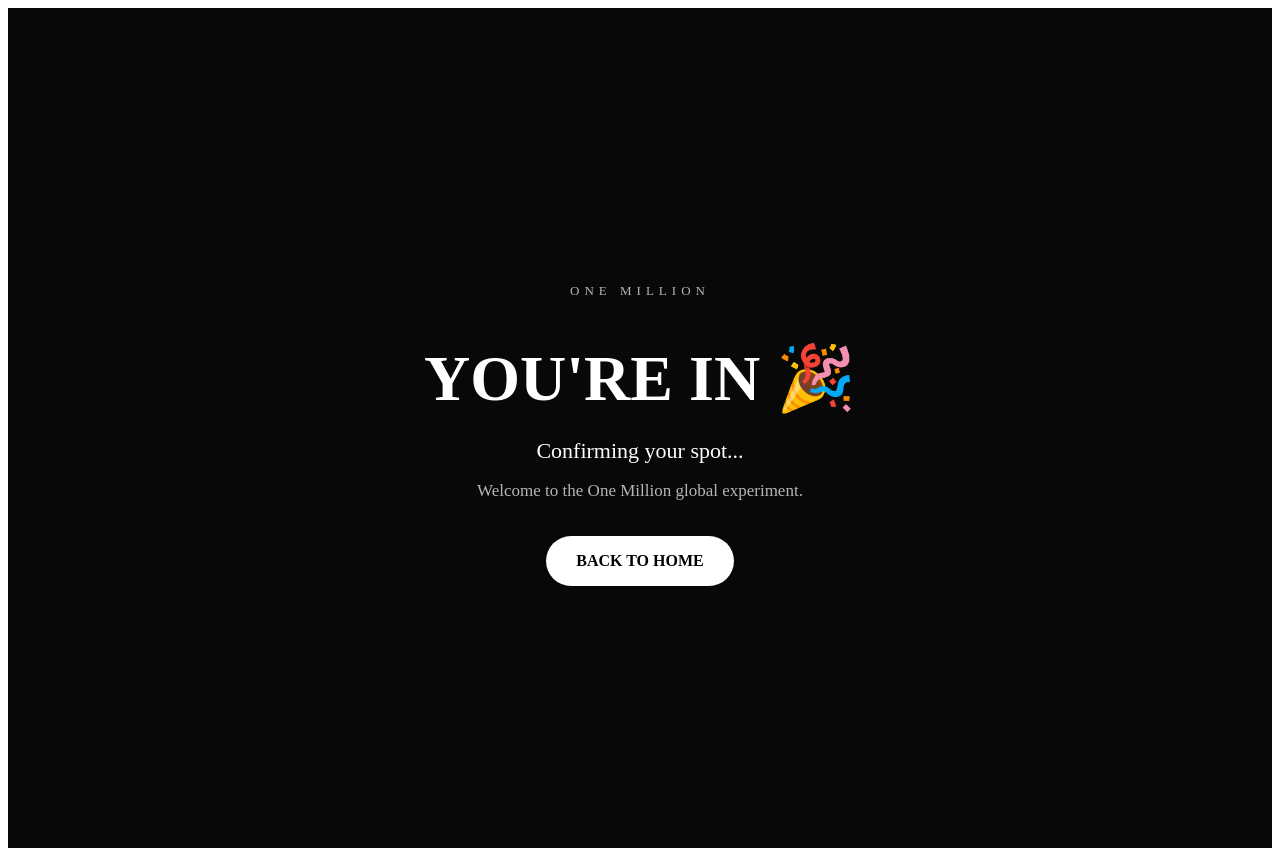
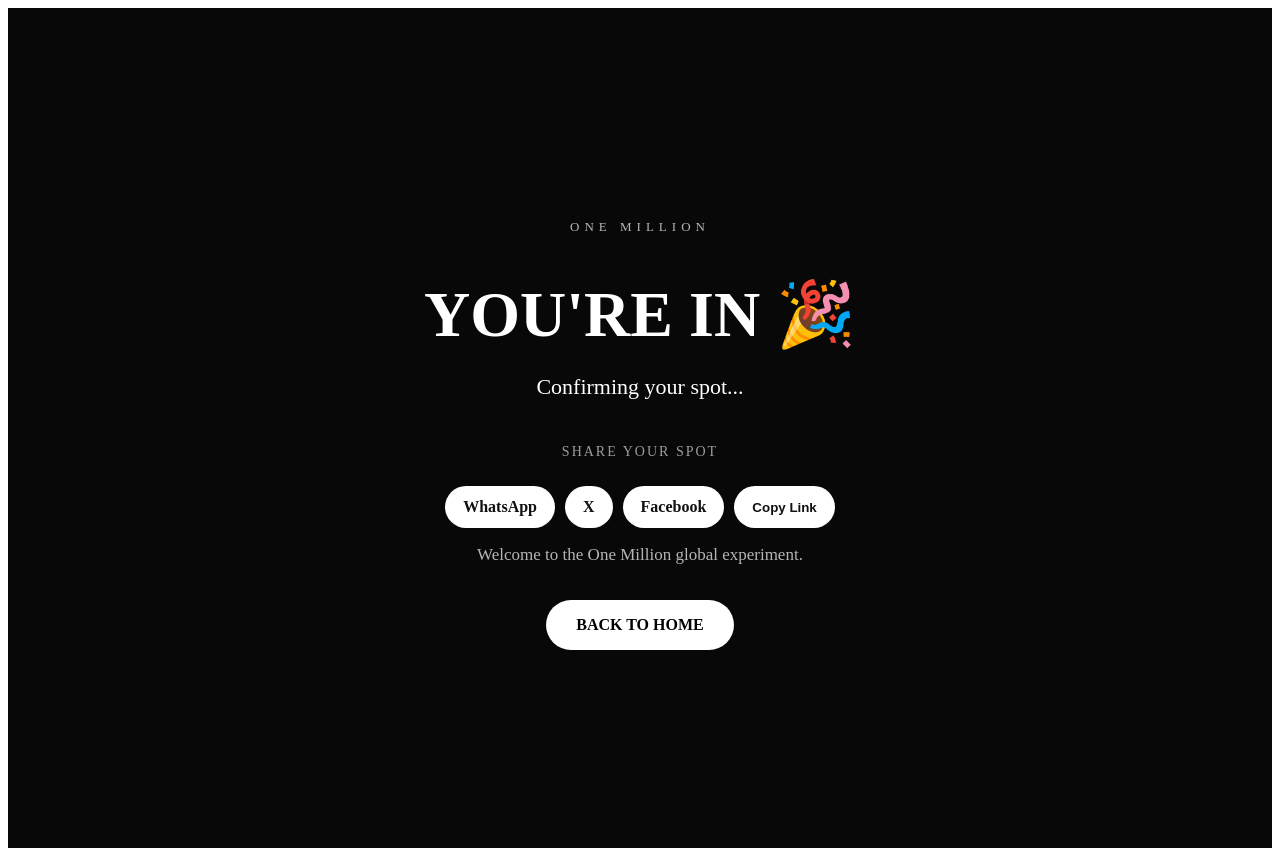
Before and after one commit to Santreyescev/one-million, a Next.js app: page /success in a window 1280 px wide. Built offline with nearby package versions, Linux system fonts and the light colour scheme.

Commit message:
Add sharing buttons

```diff
--- a/app/success/page.js
+++ b/app/success/page.js
@@ -6,6 +6,13 @@ import { useSearchParams } from "next/navigation";
  function SuccessContent() {
   const searchParams = useSearchParams();
 const [spotNumber, setSpotNumber] = useState(null);
+
+const shareUrl =
+  typeof window !== "undefined" ? window.location.origin : "";
+
+const shareText = spotNumber
+  ? `I'm #${spotNumber} of 1,000,000. Join the One Million experiment!`
+  : "Join the One Million experiment!";
 
   useEffect(() => {
     const sessionId = searchParams.get("session_id");
@@ -81,6 +88,103 @@ if (data.spotNumber) {
   ? `Your spot is #${spotNumber}.`
   : "Confirming your spot..."}
         </p>
+<div
+  style={{
+    marginTop: "30px",
+    display: "flex",
+    flexDirection: "column",
+    gap: "12px",
+    alignItems: "center",
+  }}
+>
+  <p
+    style={{
+      fontSize: "14px",
+      letterSpacing: "2px",
+      opacity: "0.6",
+    }}
+  >
+    SHARE YOUR SPOT
+  </p>
+
+  <div
+    style={{
+      display: "flex",
+      gap: "10px",
+      flexWrap: "wrap",
+      justifyContent: "center",
+    }}
+  >
+    <a
+      href={`https://wa.me/?text=${encodeURIComponent(
+        `${shareText} ${shareUrl}`
+      )}`}
+      target="_blank"
+      rel="noopener noreferrer"
+      style={{
+        padding: "12px 18px",
+        borderRadius: "30px",
+        background: "#fff",
+        color: "#111",
+        textDecoration: "none",
+        fontWeight: "700",
+      }}
+    >
+      WhatsApp
+    </a>
+
+    <a
+      href={`https://twitter.com/intent/tweet?text=${encodeURIComponent(
+        shareText
+      )}&url=${encodeURIComponent(shareUrl)}`}
+      target="_blank"
+      rel="noopener noreferrer"
+      style={{
+        padding: "12px 18px",
+        borderRadius: "30px",
+        background: "#fff",
+        color: "#111",
+        textDecoration: "none",
+        fontWeight: "700",
+      }}
+    >
+      X
+    </a>
+
+    <a
+      href={`https://www.facebook.com/sharer/sharer.php?u=${encodeURIComponent(
+        shareUrl
+      )}`}
+      target="_blank"
+      rel="noopener noreferrer"
+      style={{
+        padding: "12px 18px",
+        borderRadius: "30px",
+        background: "#fff",
+        color: "#111",
+        textDecoration: "none",
+        fontWeight: "700",
+      }}
+    >
+      Facebook
+    </a>
+
+    <button
+      onClick={() => navigator.clipboard.writeText(shareUrl)}
+      style={{
+        padding: "12px 18px",
+        borderRadius: "30px",
+        border: "none",
+        background: "#fff",
+        color: "#111",
+        fontWeight: "700",
+        cursor: "pointer",
+      }}
+    >
+      Copy Link
+    </button>
+  </div>
+</div>
 
         <p
           style={{
```
